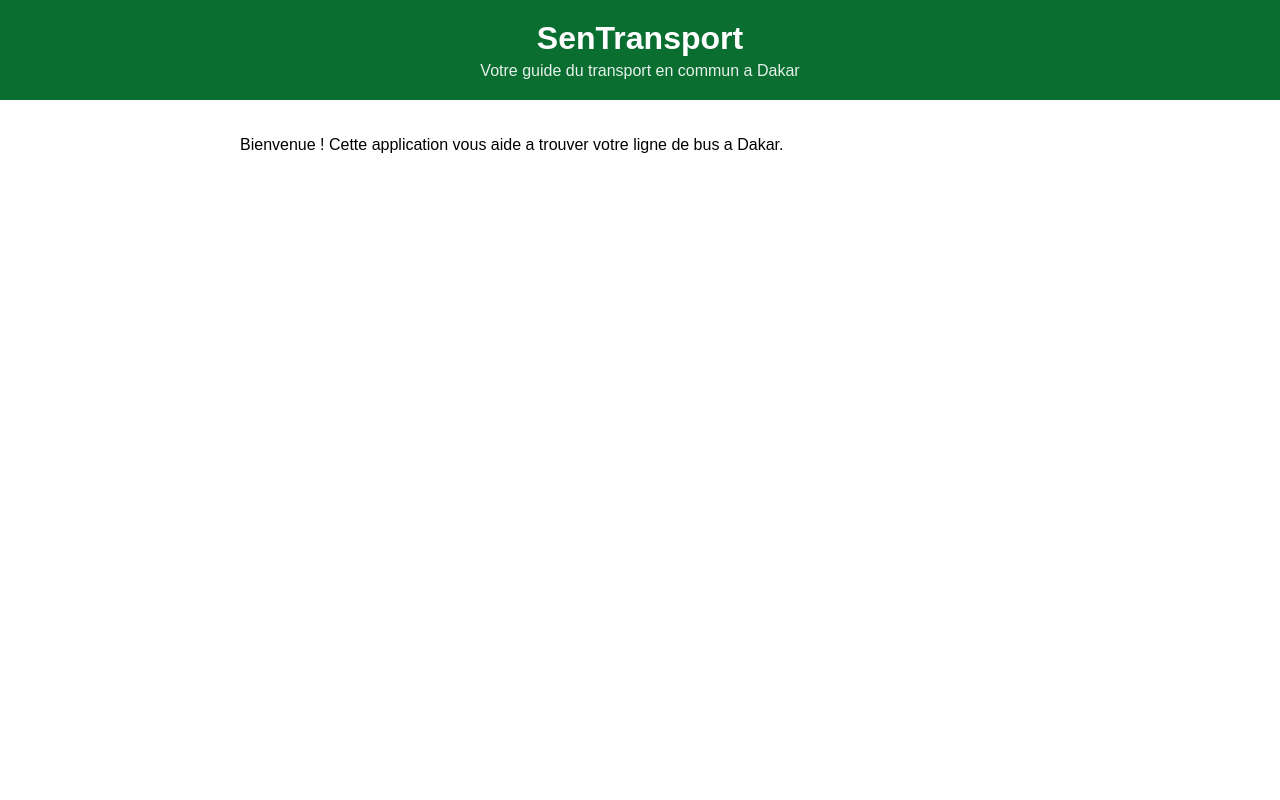
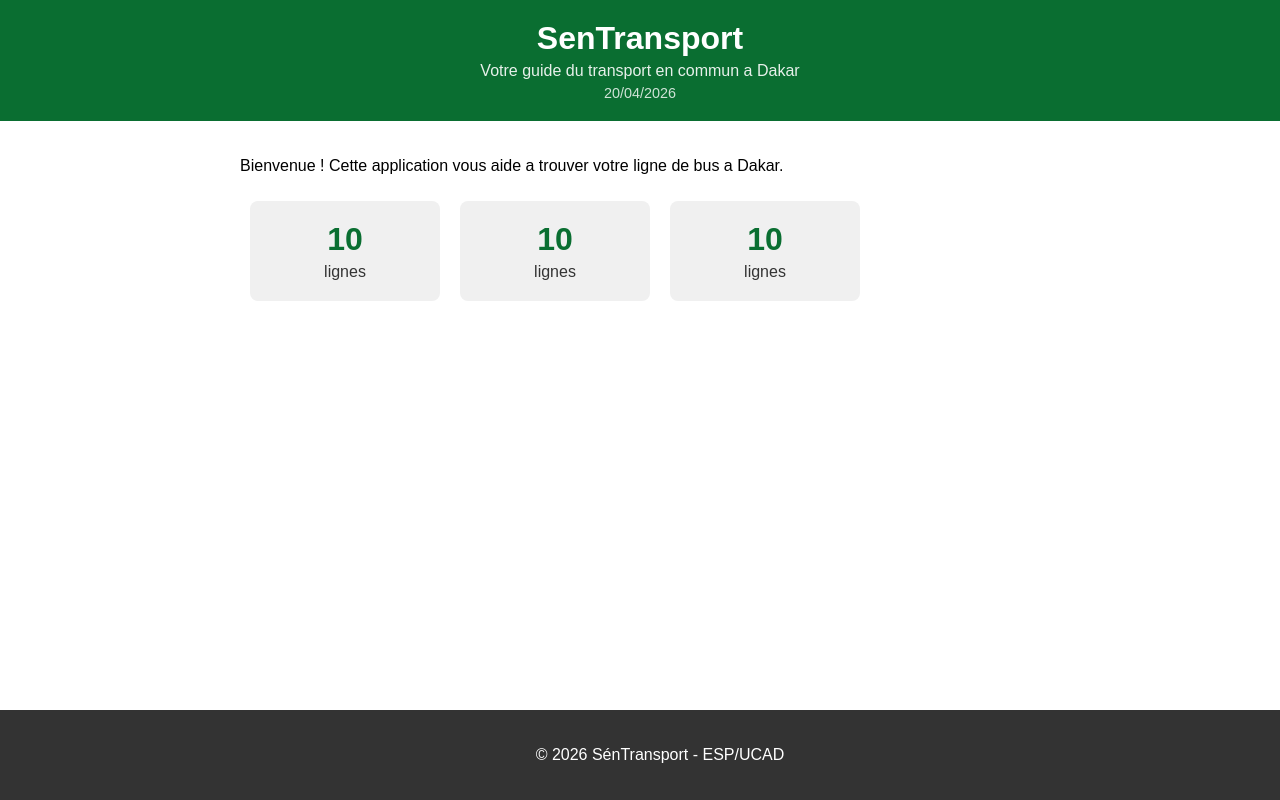
Before and after one commit to Aissatou12826/sentransport, a React (Create React App) app: page / in a window 1280 px wide. Built offline with nearby package versions, Linux system fonts and the light colour scheme.

Commit message:
Exercices 1, 2 et 3 termines

```diff
--- a/src/App.js
+++ b/src/App.js
@@ -1,5 +1,7 @@
 import './App.css';
 import Header from './Header';
+import Footer from './Footer';
+import Statistique from './Statistique';
 
 function App() {
   return (
@@ -8,7 +10,13 @@ function App() {
       <main className="contenu">
         <p>Bienvenue ! Cette application vous aide a trouver
         votre ligne de bus a Dakar.</p>
+        <div className="statistiques">
+          <Statistique />
+          <Statistique />
+          <Statistique />
+        </div>
       </main>
+      <Footer />
     </div>
   );
 }
--- /dev/null
+++ b/src/Footer.css
@@ -0,0 +1,9 @@
+.footer {
+  background-color: #333;
+  color: white;
+  text-align: center;
+  padding: 20px;
+  position: fixed;
+  bottom: 0;
+  width: 100%;
+}
--- /dev/null
+++ b/src/Footer.js
@@ -0,0 +1,11 @@
+import './Footer.css';
+
+function Footer() {
+  return (
+    <footer className="footer">
+      <p>© 2026 SénTransport - ESP/UCAD</p>
+    </footer>
+  );
+}
+
+export default Footer;
--- a/src/Header.css
+++ b/src/Header.css
@@ -15,3 +15,9 @@
   font-size: 1rem;
   opacity: 0.9;
 }
+
+.header-date {
+  margin: 5px 0 0 0;
+  font-size: 0.9rem;
+  opacity: 0.8;
+}
--- a/src/Header.js
+++ b/src/Header.js
@@ -1,12 +1,15 @@
 import './Header.css';
 
 function Header() {
+  const date = new Date().toLocaleDateString('fr-FR');
+
   return (
     <header className="header">
       <h1 className="header-titre">SenTransport</h1>
       <p className="header-soustitre">
         Votre guide du transport en commun a Dakar
       </p>
+      <p className="header-date">{date}</p>
     </header>
   );
 }
--- /dev/null
+++ b/src/Statistique.css
@@ -0,0 +1,22 @@
+.statistique {
+  background-color: #f0f0f0;
+  border-radius: 8px;
+  padding: 20px;
+  text-align: center;
+  width: 150px;
+  display: inline-block;
+  margin: 10px;
+}
+
+.stat-chiffre {
+  font-size: 2rem;
+  font-weight: bold;
+  color: #0a6e31;
+  margin: 0;
+}
+
+.stat-libelle {
+  font-size: 1rem;
+  color: #333;
+  margin: 5px 0 0 0;
+}
--- /dev/null
+++ b/src/Statistique.js
@@ -0,0 +1,12 @@
+import './Statistique.css';
+
+function Statistique() {
+  return (
+    <div className="statistique">
+      <p className="stat-chiffre">10</p>
+      <p className="stat-libelle">lignes</p>
+    </div>
+  );
+}
+
+export default Statistique;
```
